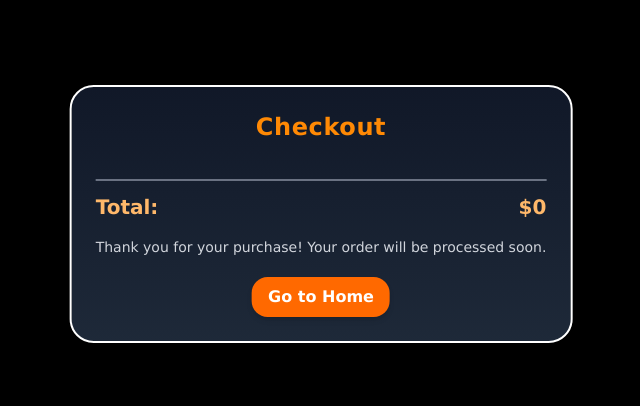
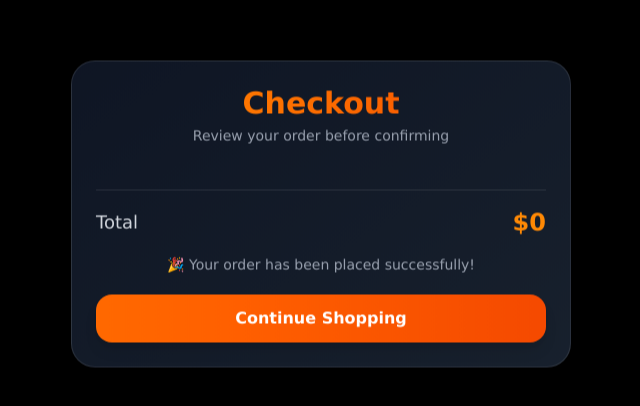
Before and after one commit to abdulhaseeb0666/ecommerce_app, a Next.js app: page /checkout in a window 1280 px wide. Shown: the part 186-592 px from the top of the page, without its empty margins (319-959 px from the left). Built offline with nearby package versions, Linux system fonts and the light colour scheme.

Commit message:
On branch master Your branch is up to date with 'origin/master'.
Changes to be committed:
	modified:   app/(application)/cart/CartClint.tsx
	modified:   app/(checkout)/checkout/page.tsx

```diff
--- a/app/(application)/cart/CartClint.tsx
+++ b/app/(application)/cart/CartClint.tsx
@@ -4,6 +4,7 @@ import { useSearchParams } from "next/navigation";
 import {  useEffect, useState } from "react";
 import { useRouter } from "next/navigation";
 import Image from "next/image";
+import Link from "next/link";
 
 type CartItem = {
   id: string | null;
@@ -104,9 +105,11 @@ const CartClient = () => {
               className="w-28 h-28 object-cover rounded-xl border-2 border-orange-400 shadow-sm max-[500px]:w-full max-[500px]:h-40"
             />
             <div className="flex flex-col justify-between gap-2 w-full">
-              <h2 className="font-bold text-xl text-blue-800 max-[700px]:text-lg max-[500px]:text-base">
-                {item.name}
-              </h2>
+              <Link href={`/products/${item.id}`}>
+                <h2 className="font-bold text-xl text-blue-800 max-[700px]:text-lg max-[500px]:text-base">
+                  {item.name}
+                </h2>
+              </Link>
               <p className="text-gray-700 max-[500px]:text-sm">{item.description}</p>
               <p className="text-gray-800 max-[500px]:text-sm"><b>Quantity:</b> {item.quantity}</p>
               <p className="text-gray-800 max-[500px]:text-sm"><b>Price:</b> ${item.price.toFixed(0)}</p>
--- a/app/(checkout)/checkout/page.tsx
+++ b/app/(checkout)/checkout/page.tsx
@@ -14,40 +14,81 @@ const Page = () => {
     const cart: CartItem[] = JSON.parse(searchParams.get("cart") || "[]");
     console.log(cart)
   return (
-    <div className="absolute h-fit w-fit max-w-[90%] rounded-3xl bg-linear-to-b from-gray-900 to-gray-800 border-2 border-white p-6 top-[50%] left-[50%] translate-[-50%] text-white shadow-2xl">
+    <div className="absolute w-[95%] sm:w-125 rounded-3xl
+bg-linear-to-br from-gray-900/90 to-gray-800/80
+backdrop-blur-xl border border-white/10
+p-6 top-1/2 left-1/2 -translate-x-1/2 -translate-y-1/2
+text-white shadow-[0_20px_60px_rgba(0,0,0,0.6)]">
 
-  {/* Title */}
-  <h1 className="font-extrabold text-2xl text-center text-orange-400 mb-4 tracking-wide">
-    Checkout
-  </h1>
+  {/* HEADER */}
+  <div className="text-center mb-5">
+    <h1 className="text-3xl font-extrabold bg-linear-to-r from-orange-400 to-orange-600 bg-clip-text text-transparent">
+      Checkout
+    </h1>
+    <p className="text-sm text-gray-400 mt-1">
+      Review your order before confirming
+    </p>
+  </div>
 
-  {/* Cart Items */}
-  <div className="flex flex-col gap-3 max-h-72 overflow-y-auto pr-2 scrollbar-thin scrollbar-thumb-orange-500 scrollbar-track-gray-700">
+  {/* CART ITEMS */}
+  <div className="flex flex-col gap-3 max-h-64 overflow-y-auto pr-2
+  scrollbar-thin scrollbar-thumb-orange-500 scrollbar-track-gray-700">
+
     {cart.map((item: CartItem, index: number) => (
-      <div key={index} className="flex justify-between text-lg font-semibold bg-gray-800 rounded-xl px-3 py-2 hover:bg-gray-700 transition">
-        <p className="truncate max-w-[45%]">{item.name}</p>
-        <p className="text-orange-400">
-          ${item.price.toFixed(0)} × {item.quantity} <span className="text-gray-400 font-normal">=</span> ${Number(item.price.toFixed(0)) * item.quantity}
-        </p>
+      <div
+        key={index}
+        className="flex flex-col bg-white/5 backdrop-blur-md
+        border border-white/10 rounded-xl px-4 py-3
+        hover:bg-white/10 transition-all duration-300"
+      >
+        {/* Top Row */}
+        <div className="flex justify-between items-center">
+          <p className="font-semibold text-lg truncate max-w-[60%]">
+            {item.name}
+          </p>
+          <span className="text-orange-400 font-bold">
+            ${item.price.toFixed(0)}
+          </span>
+        </div>
+
+        {/* Bottom Row */}
+        <div className="flex justify-between text-sm text-gray-400 mt-1">
+          <span>Qty: {item.quantity}</span>
+          <span>
+            Subtotal:{" "}
+            <span className="text-white font-semibold">
+              ${(item.price * item.quantity).toFixed(0)}
+            </span>
+          </span>
+        </div>
       </div>
     ))}
   </div>
 
-  {/* Total */}
-  <div className="font-bold mt-5 border-t-2 border-gray-500 text-xl flex justify-between pt-3 text-orange-300">
-    <h1>Total:</h1>
-    <h1>${cart.reduce((acc: number, item: CartItem) => acc + item.price * item.quantity, 0).toFixed(0)}</h1>
+  {/* TOTAL SECTION */}
+  <div className="mt-6 pt-4 border-t border-white/10 flex justify-between items-center">
+    <span className="text-lg text-gray-300">Total</span>
+    <span className="text-2xl font-extrabold text-orange-400">
+      ${cart.reduce((acc: number, item: CartItem) => acc + item.price * item.quantity, 0).toFixed(0)}
+    </span>
   </div>
 
-  {/* Message */}
-  <h1 className="text-center mt-4 text-gray-300 text-sm">
-    Thank you for your purchase! Your order will be processed soon.
-  </h1>
+  {/* SUCCESS MESSAGE */}
+  <div className="mt-4 text-center text-sm text-gray-400">
+    🎉 Your order has been placed successfully!
+  </div>
 
-  {/* Button */}
-  <button className="bg-orange-500 hover:bg-white hover:text-orange-500 text-white font-bold px-4 py-2 rounded-2xl mt-5 flex items-center justify-center mx-auto transition transform active:scale-95 shadow-md">
-    <Link href={"/"} replace>Go to Home</Link>
-  </button>
+  {/* CTA BUTTON */}
+  <Link href="/" replace>
+    <button className="w-full mt-5 py-3 rounded-2xl
+    bg-linear-to-r from-orange-500 to-orange-600
+    hover:from-white hover:to-white hover:text-orange-500
+    font-bold transition-all duration-300
+    shadow-lg hover:shadow-orange-500/40
+    active:scale-95">
+      Continue Shopping
+    </button>
+  </Link>
 </div>
   )
 }
```
